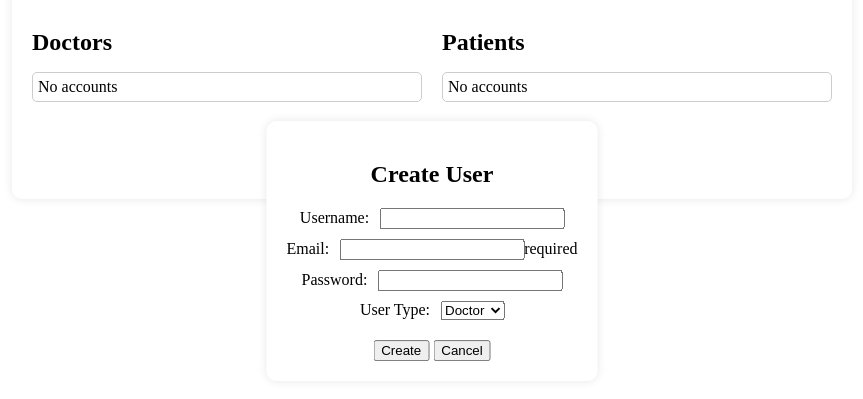
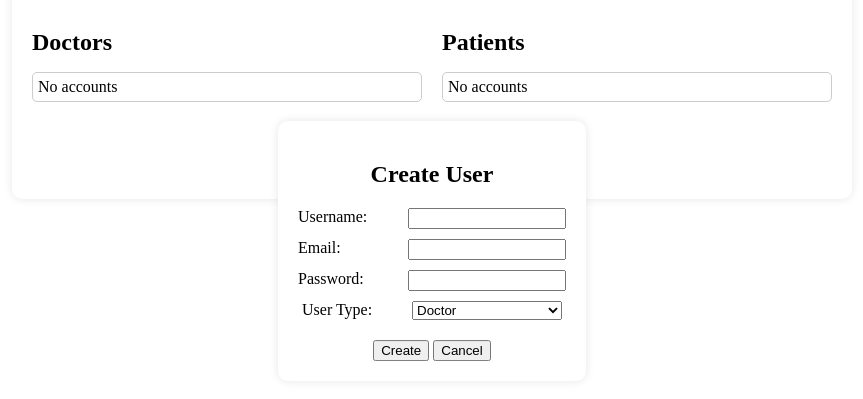
Before and after one commit to joelmathewthomas/swiftmeds, a website: page dashboard.html in a window 1280 px wide. Both pictures are taken after a click on the button "Create User". Shown: the part 149-548 px from the top of the page, without its empty margins (208-1071 px from the left). Drawn offline with nearby package versions, Linux system fonts and the light colour scheme; no server answers.

Commit message:
Styled create popup

```diff
--- a/dashboard.html
+++ b/dashboard.html
@@ -39,7 +39,6 @@
           <div class="input-container">
             <label for="dashboard-username">Email:</label>
             <input type="text" id="dashboard-email" name="email" required />
-            required
           </div>
           <div class="input-container">
             <label for="dashboard-password">Password:</label>
--- a/public/css/dashboard-style.css
+++ b/public/css/dashboard-style.css
@@ -64,12 +64,17 @@
 
 .input-container {
   display: flex;
-  align-items: center;
   margin-bottom: 10px;
 }
 
 .input-container label {
   margin-right: 10px;
+  width: 100px;
+}
+
+.input-container input,
+select {
+  width: 150px;
 }
 
 #dashboard-create-user-popup button {
```
